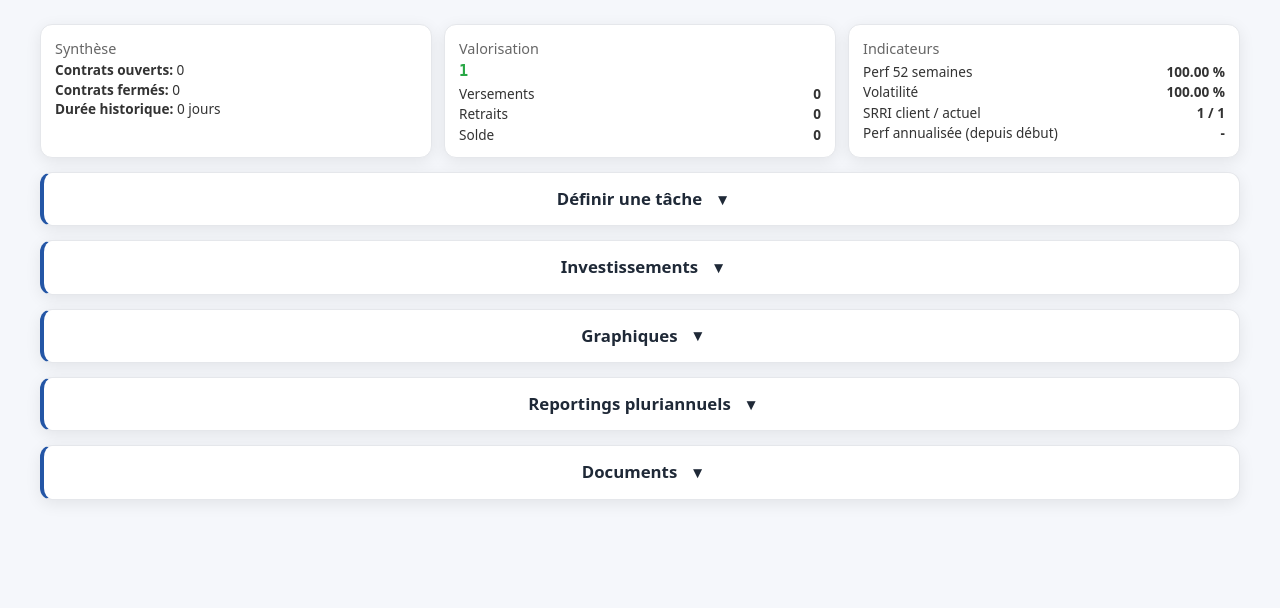
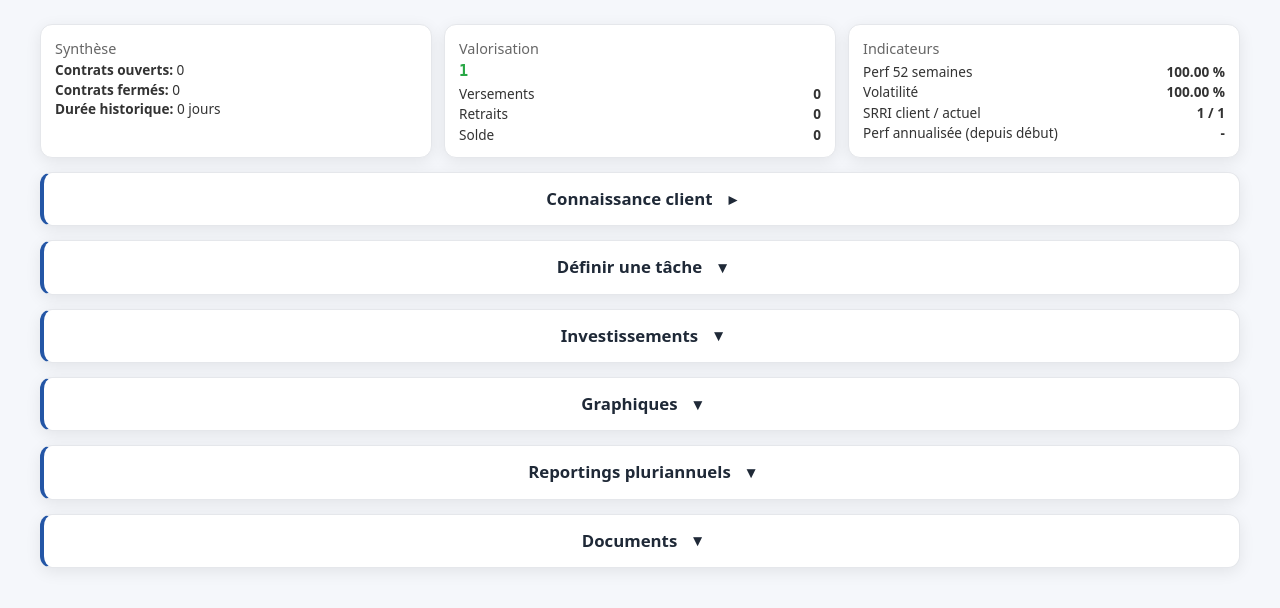
Before and after one commit to Camillerimichel/CRM_SAAS, a FastAPI app: page /dashboard/clients/1 in a window 1280 px wide. Shown: the part 176-784 px from the top of the page. Run offline with FastAPI, Linux system fonts and the light colour scheme; tables that the repository leaves empty hold one stand-in row (values such as "Sample post"); parts of the project's set-up code (start-up, migrations or seed data) failed here and were passed over; some libraries are stand-ins or nearby versions.

Commit message:
Client detail: add 'Connaissance client' button (opens KYC in new window with client_id)

```diff
--- a/src/api/templates/dashboard_client_detail.html
+++ b/src/api/templates/dashboard_client_detail.html
@@ -178,6 +178,9 @@
     </div>
   </div>
 
+  <!-- Actions rapides -->
+  <div id="clientKycToggle" class="card accordion-toggle" onclick="openKycWindow()"><h3 style="margin:0;">Connaissance client</h3><span class="chevron">▸</span></div>
+
   <!-- Tâches: accordéon local -->
   <div id="clientTasksToggle" class="card accordion-toggle" onclick="openTaskPopup()"><h3 style="margin:0;">Définir une tâche</h3><span class="chevron">▾</span></div>
 
@@ -292,6 +295,20 @@
       </div>
     </div>
   </div>
+  <script>
+    function openKycWindow(){
+      var w = 1100, h = 800;
+      var dualScreenLeft = window.screenLeft !== undefined ? window.screenLeft : screen.left;
+      var dualScreenTop = window.screenTop !== undefined ? window.screenTop : screen.top;
+      var width = window.innerWidth ? window.innerWidth : document.documentElement.clientWidth ? document.documentElement.clientWidth : screen.width;
+      var height = window.innerHeight ? window.innerHeight : document.documentElement.clientHeight ? document.documentElement.clientHeight : screen.height;
+      var left = ((width / 2) - (w / 2)) + dualScreenLeft;
+      var top = ((height / 2) - (h / 2)) + dualScreenTop;
+      var feat = 'scrollbars=yes,resizable=yes,width='+w+',height='+h+',top='+top+',left='+left;
+      var url = '/dashboard/clients/kyc/{{ client.id }}';
+      window.open(url, 'kycClient{{ client.id }}', feat);
+    }
+  </script>
 
   <script>
     // --- Messages header buttons & modal ---
```
